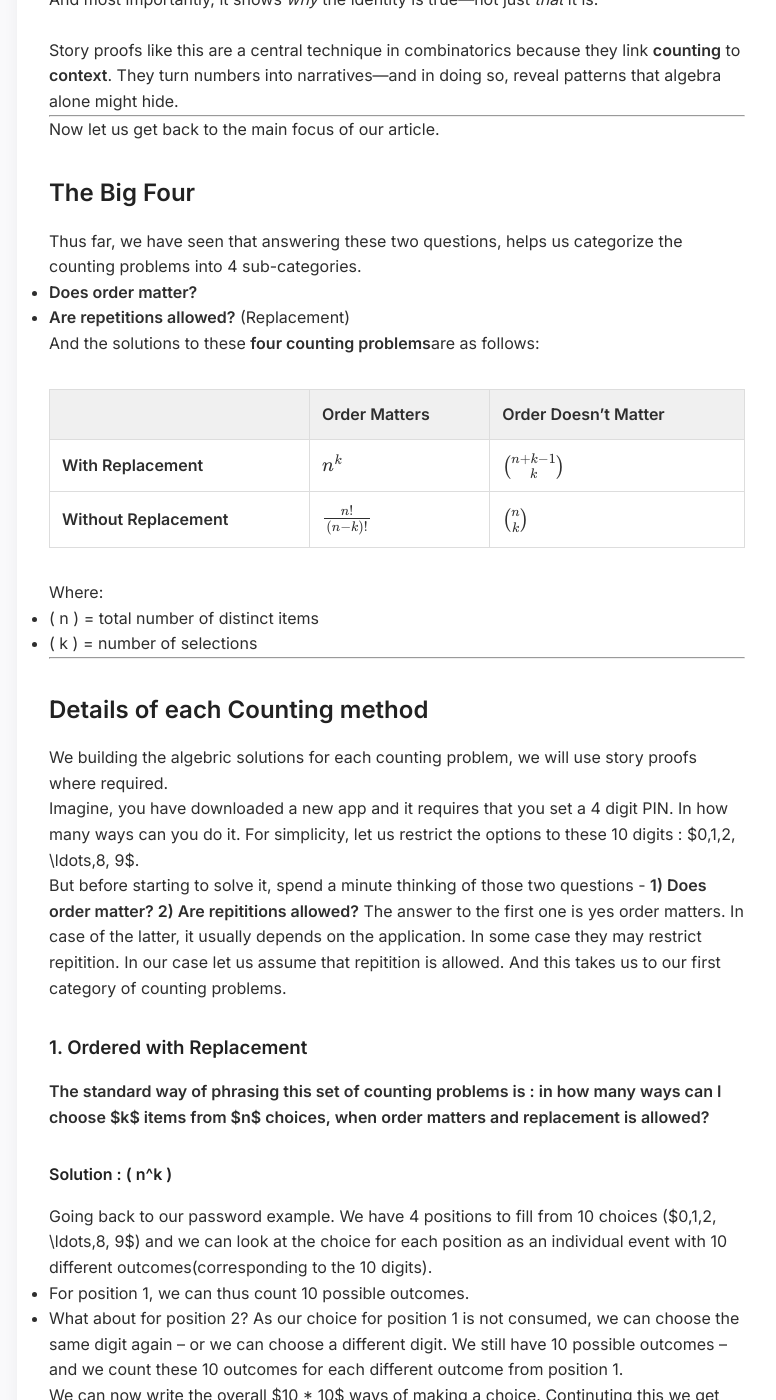
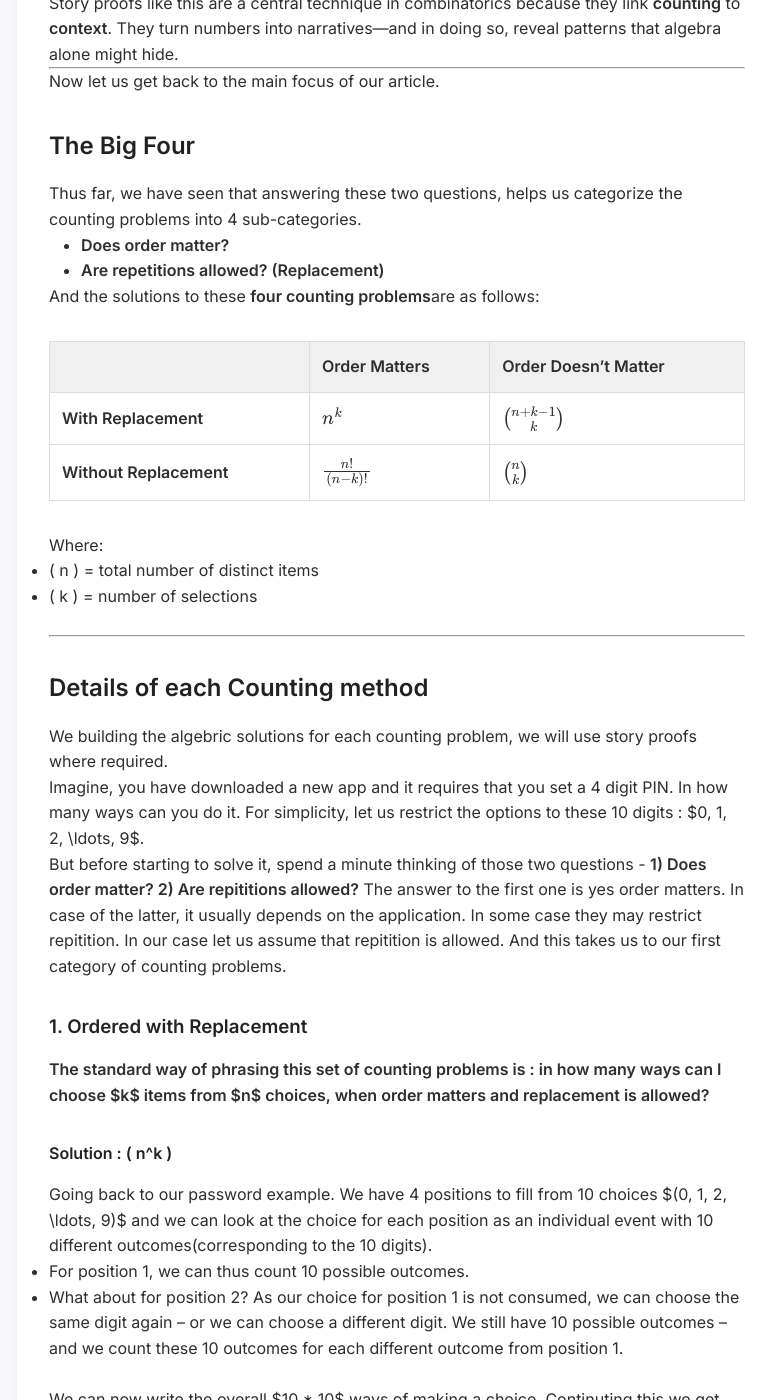
Before and after one commit to 21f3002975/21f3002975.github.io, a Jekyll site: the page built from index.md, in a window 1280 px wide and 1400 px high, scrolled down 4872 px. Shown: the whole window, without its empty margins (307-1083 px from the left). Built offline with Jekyll 4.4.1, drawn with Linux system fonts in a browser that asks for light colours; nearby versions of some CDN libraries; some of the changed text lies outside the part shown.

Commit message:
Format update

```diff
--- a/index.md
+++ b/index.md
@@ -38,6 +38,7 @@ As the world entered the era of reason and then computation, counting evolved ag
 
 In the 20th and 21st centuries, counting took on new forms through statistical physics and computer science. Combinatorics now powers everything from quantum state calculations to AI search algorithms, from data compression to genome sequencing.
 <br><br>
+
 ---
 
 ## Counting, Probabilities and Uncertainity
@@ -78,6 +79,7 @@ Answering these two questions on order and repitition yields 4 separate categori
 
 Prior to getting into each coutjing problem and its solutions, let us take a quick detour and learn a powerful tool to solve coutning problems in general. This is particularly useful in combinatorics. It is called the **Story Proof** !
 <br><br>
+
 ---
 
 ## The Power of Story Proofs in Counting
@@ -160,8 +162,10 @@ Now let us get back to the main focus of our article.
 ## The Big Four
 
 Thus far, we have seen that answering these two questions, helps us categorize the counting problems into 4 sub-categories.
-- **Does order matter?**
-- **Are repetitions allowed?** (Replacement)
+<ul style="margin-left: 2em;">
+  <li><strong> Does order matter? </strong></li>
+  <li><strong> Are repetitions allowed? (Replacement) </strong></li>
+</ul>
 
 And the solutions to these **four counting problems**are as follows:
 
@@ -173,6 +177,7 @@ And the solutions to these **four counting problems**are as follows:
 Where:
 - \( n \) = total number of distinct items
 - \( k \) = number of selections
+<br><br>
 
 ---
 
@@ -180,7 +185,7 @@ Where:
 
 We building the algebric solutions for each counting problem, we will use story proofs where required.
 
-Imagine, you have downloaded a new app and it requires that you set a 4 digit PIN. In how many ways can you do it. For simplicity, let us restrict the options to these 10 digits : $0,1,2, \ldots,8, 9$.
+Imagine, you have downloaded a new app and it requires that you set a 4 digit PIN. In how many ways can you do it. For simplicity, let us restrict the options to these 10 digits : $0, 1, 2, \ldots, 9$.
 
 But before starting to solve it, spend a minute thinking of those two questions - **1) Does order matter? 2) Are repititions allowed?** The answer to the first one is yes order matters. In case of the latter, it usually depends on the application. In some case they may restrict repitition. In our case let us assume that repitition is allowed. And this takes us to our first category of counting problems.
 
@@ -190,16 +195,16 @@ But before starting to solve it, spend a minute thinking of those two questions
 
 #### Solution : <span>\( n^k \)</span>
 
-Going back to our password example. We have 4 positions to fill from 10 choices ($0,1,2, \ldots,8, 9$) and we can look at the choice for each position as an individual event with 10 different outcomes(corresponding to the 10 digits).
+Going back to our password example. We have 4 positions to fill from 10 choices $(0, 1, 2, \ldots, 9)$ and we can look at the choice for each position as an individual event with 10 different outcomes(corresponding to the 10 digits).
 - For position 1, we can thus count 10 possible outcomes.
 - What about for position 2? As our choice for position 1 is not consumed, we can choose the same digit again – or we can choose a different digit. We still have 10 possible outcomes – and we count these 10 outcomes for each different outcome from position 1.
-
+<br><br>
 We can now write the overall $10 * 10$ ways of making a choice. Continuting this we get $10^4 = 10,000$ choices for the 4 digit PIN.
 <br><br>
 Now generalize this argument for k positions with n choices for each position. We are choosing \( k \) items from \( n \), and every item can be chosen again.
 
  - Each of the \( k \) positions has \( n \) choices
- - $ n \times n \times \cdots \times n = n^k $
+ - \( n \times n \times \cdots \times n = n^k \)
 
 Below is a simulation for illustration, go ahead tinker with it.
 
```
